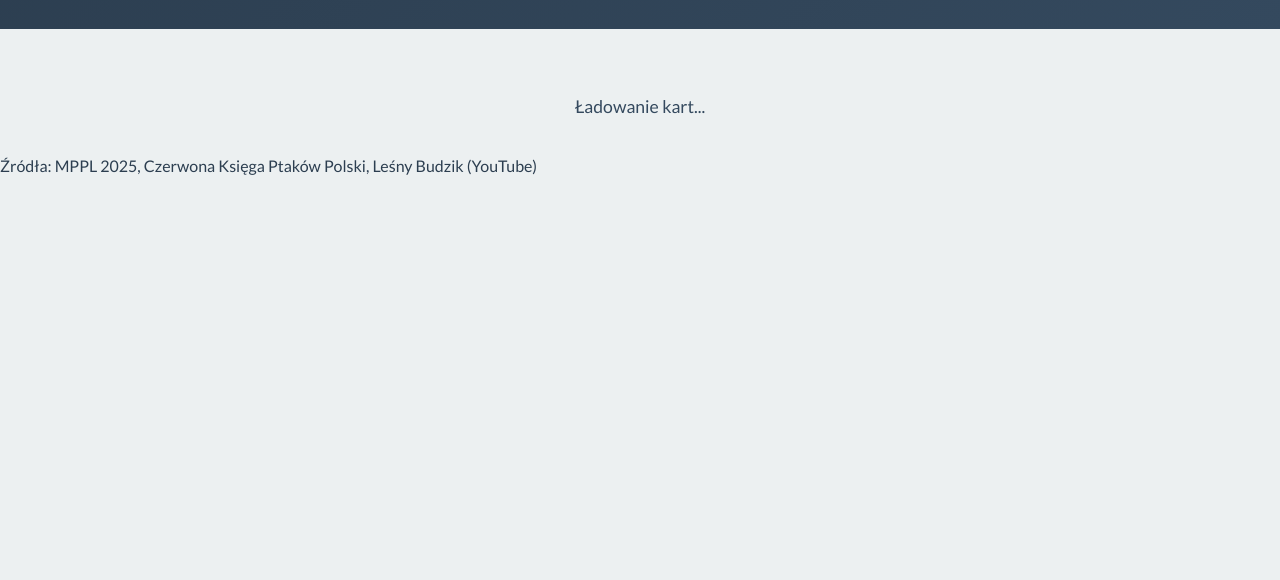
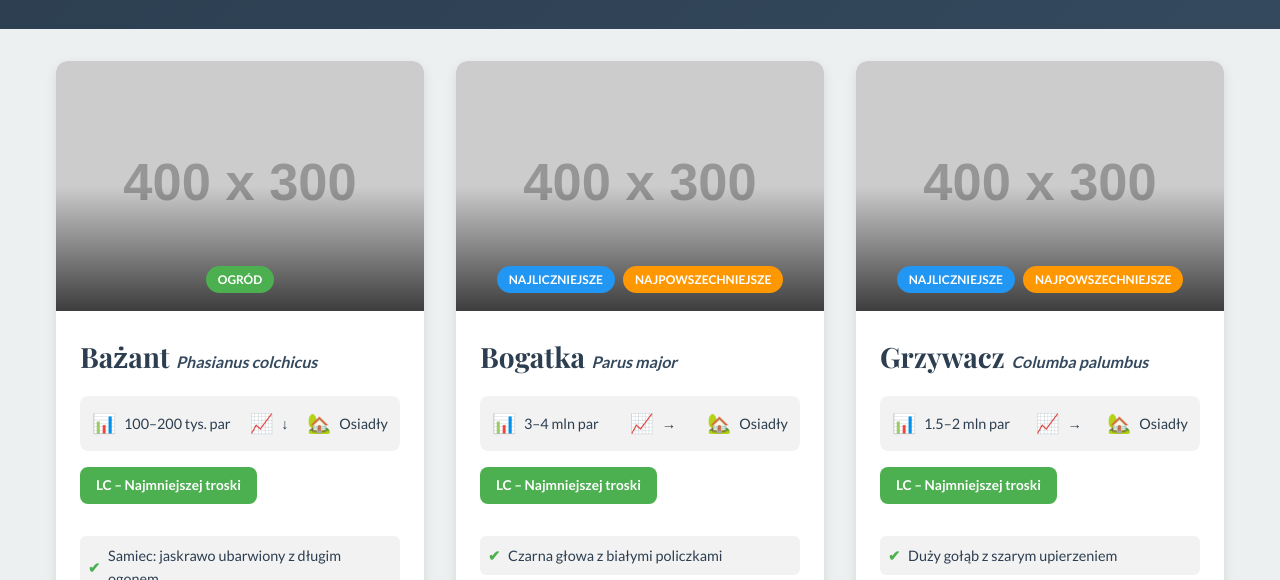
Before and after one commit to gorzko/gorzko.github.io, a plain HTML site: page ptaki-przewodnik/index.html in a window 1280 px wide. Shown: the part 135-715 px from the top of the page. Drawn offline with nearby package versions, Linux system fonts and the light colour scheme; files that its build step writes are made by us from their sources; placeholder pictures from the web are drawn by us; files whose address does not match are found by name.

Commit message:
Poprawka ścieżek do plików CSS i JS w index.html

```diff
--- a/ptaki-przewodnik/index.html
+++ b/ptaki-przewodnik/index.html
@@ -7,7 +7,7 @@
   <link rel="preconnect" href="https://fonts.googleapis.com">
   <link rel="preconnect" href="https://fonts.gstatic.com" crossorigin>
   <link href="https://fonts.googleapis.com/css2?family=Playfair+Display:wght@400;700&family=Lato:wght@400;700&display=swap" rel="stylesheet">
-  <link rel="stylesheet" href="ptaki-przewodnik/styles.css">
+  <link rel="stylesheet" href="styles.css">
 </head>
 <body>
   <header>
@@ -28,6 +28,6 @@
     <p>Źródła: MPPL 2025, Czerwona Księga Ptaków Polski, Leśny Budzik (YouTube)</p>
   </footer>
 
-  <script src="ptaki-przewodnik/script.js"></script>
+  <script src="script.js"></script>
 </body>
 </html>
```
